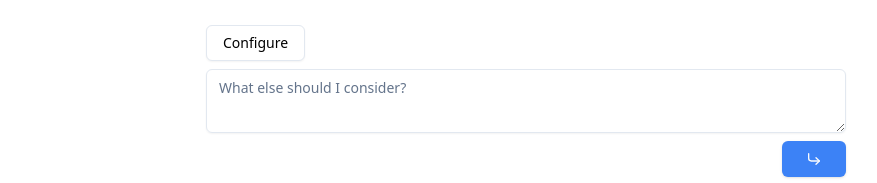
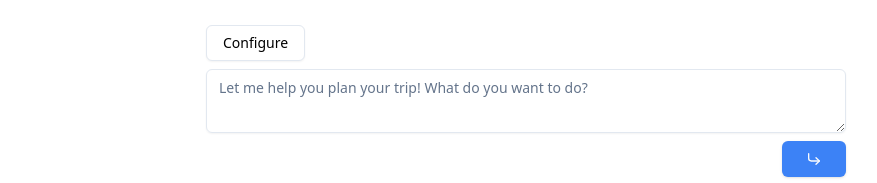
Before and after one commit to lusxvr/mistral_qb_hack, a Vue app in the folder webapp/: page / in a window 1280 px wide. Shown: the part 183-366 px from the top of the page, without its empty margins (114-991 px from the left). Built offline with nearby package versions, Linux system fonts and the light colour scheme.

Commit message:
better placeholder

```diff
--- a/webapp/src/interaction/TextInput.vue
+++ b/webapp/src/interaction/TextInput.vue
@@ -53,7 +53,7 @@ const handleKeydown = (event) => {
 <template>
     <Textarea
       v-model="inputValue"
-      placeholder="What else should I consider?"
+      placeholder="Let me help you plan your trip! What do you want to do?"
       class="min-h-16"
       @keydown="handleKeydown"
       :disabled="isWaitingForResponse"
```
